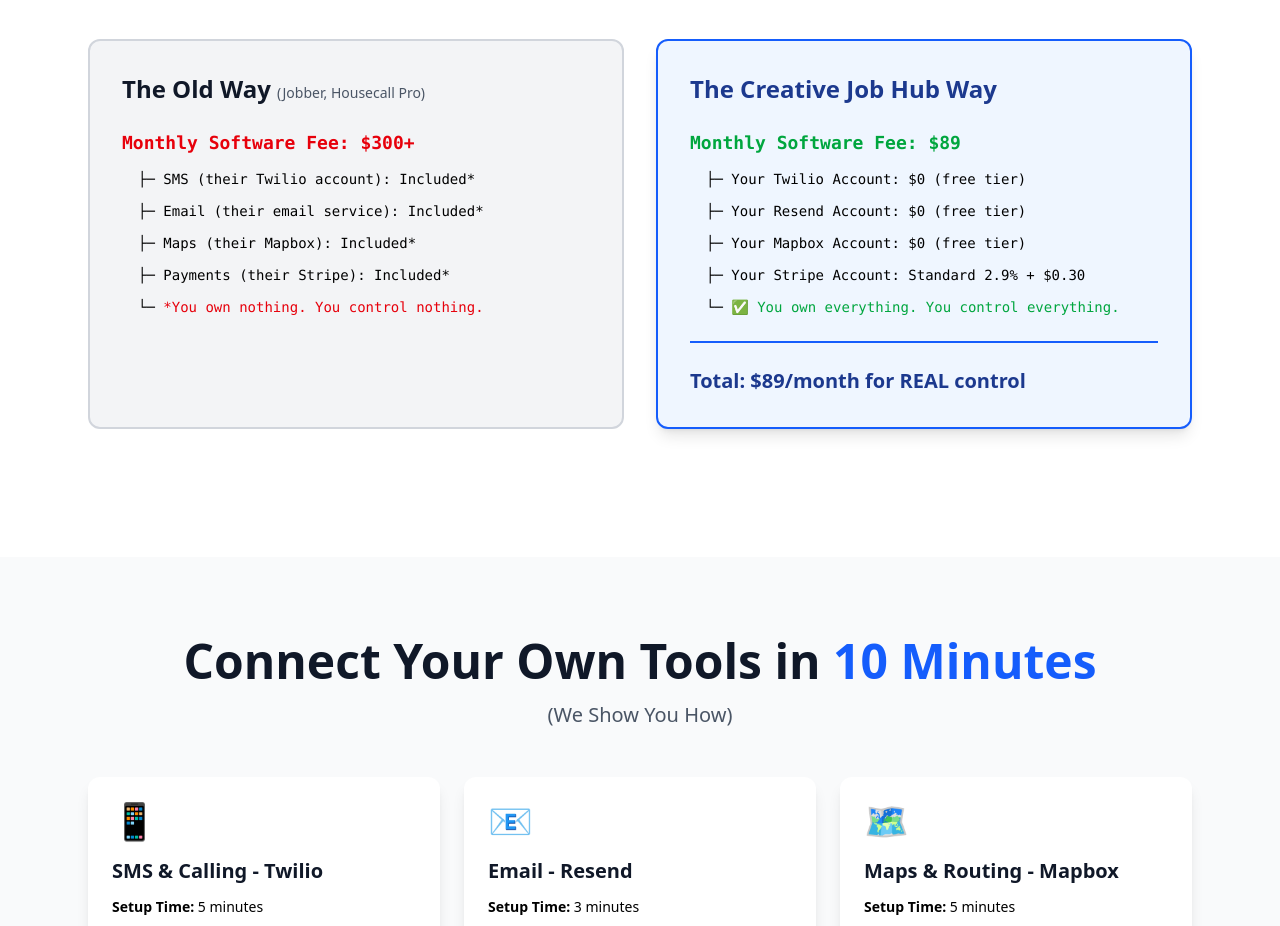
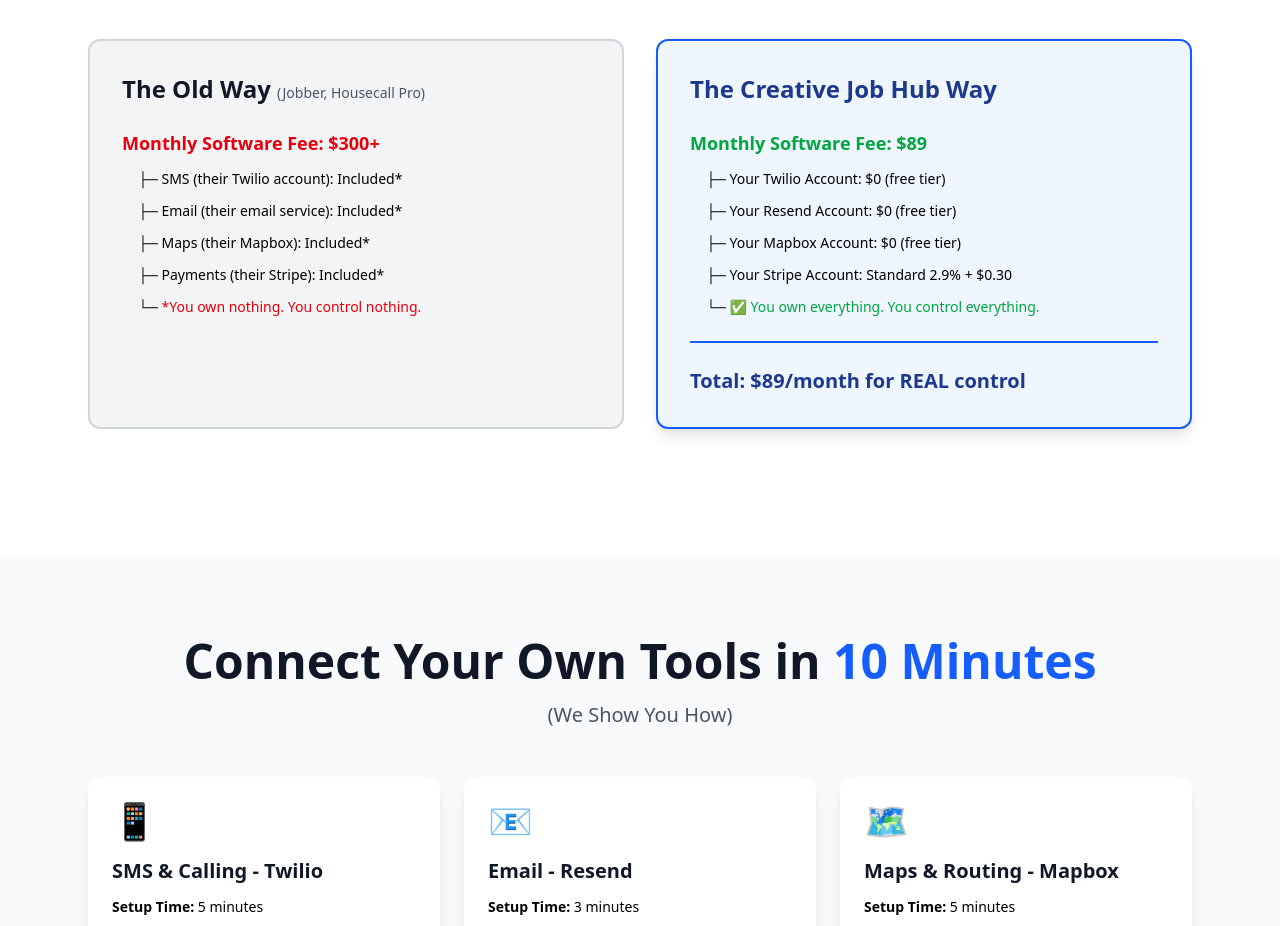
Before and after one commit to thejdmckinney/creativejobhub-site-v2, a React (Vite) app: page /bring-your-own-tools in a window 1280 px wide. Shown: the part 1660-2586 px from the top of the page. Built offline with nearby package versions, Linux system fonts and the light colour scheme.

Commit message:
Fix font inconsistency in BYOT comparison cards
Removed font-mono class from both comparison cards so they match
the rest of the site's sans-serif font. The monospace font was making
text like 'SMS (their Twilio account)' look different from other text.

```diff
--- a/src/pages/BringYourOwnTools.tsx
+++ b/src/pages/BringYourOwnTools.tsx
@@ -109,7 +109,7 @@
               <h3 className="text-2xl font-bold text-gray-900 mb-6">
                 The Old Way <span className="text-sm font-normal text-gray-600">(Jobber, Housecall Pro)</span>
               </h3>
-              <div className="space-y-3 font-mono text-sm">
+              <div className="space-y-3 text-sm">
                 <div className="font-bold text-lg text-red-600">Monthly Software Fee: $300+</div>
                 <div className="pl-4">├─ SMS (their Twilio account): Included*</div>
                 <div className="pl-4">├─ Email (their email service): Included*</div>
@@ -124,7 +124,7 @@
               <h3 className="text-2xl font-bold text-blue-900 mb-6">
                 The Creative Job Hub Way
               </h3>
-              <div className="space-y-3 font-mono text-sm">
+              <div className="space-y-3 text-sm">
                 <div className="font-bold text-lg text-green-600">Monthly Software Fee: $89</div>
                 <div className="pl-4">├─ Your Twilio Account: $0 (free tier)</div>
                 <div className="pl-4">├─ Your Resend Account: $0 (free tier)</div>
```
